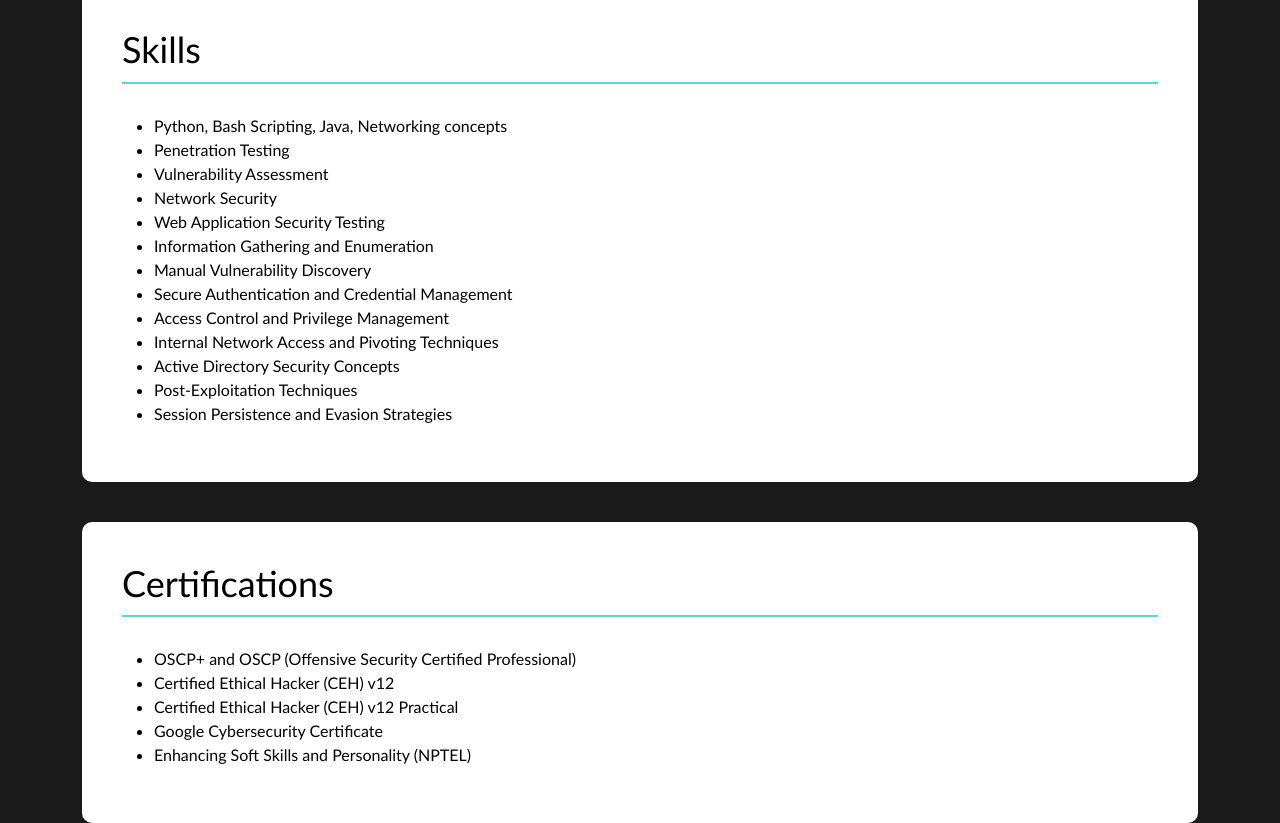
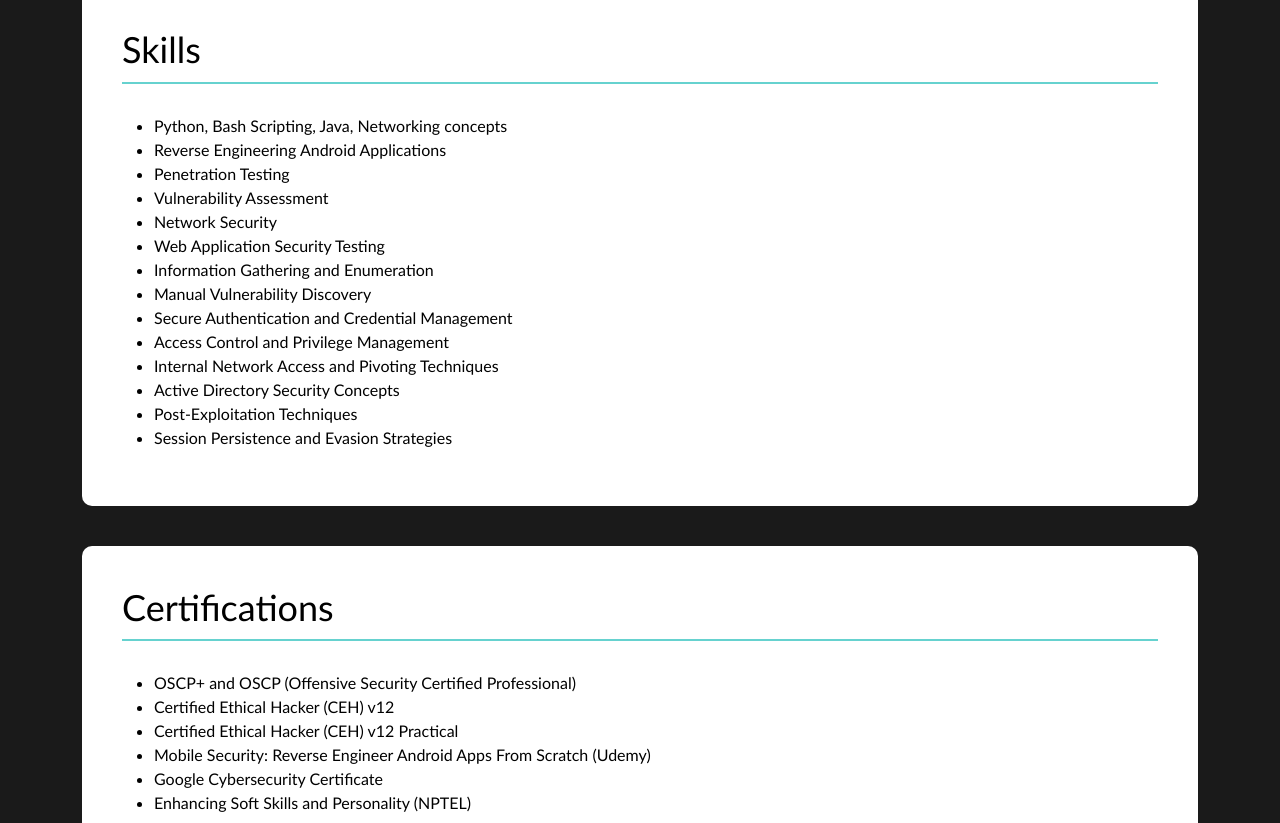
Before and after one commit to passioncoder5/portfolio, a plain HTML site: page index.html in a window 1280 px wide. Shown: the part 1540-2363 px from the top of the page. Drawn offline with nearby package versions, Linux system fonts and the light colour scheme.

Commit message:
Update index.html for a new cert reverse engineering android applications udemy cert

```diff
--- a/index.html
+++ b/index.html
@@ -185,6 +185,7 @@
         <h2>Skills</h2>
         <ul>
             <li>Python, Bash Scripting, Java, Networking concepts</li>
+            <li>Reverse Engineering Android Applications</li>
             <li>Penetration Testing</li>
             <li>Vulnerability Assessment</li>
             <li>Network Security</li>
@@ -211,6 +212,7 @@
           <li>OSCP+ and OSCP (Offensive Security Certified Professional)</li>
           <li>Certified Ethical Hacker (CEH) v12</li>
           <li>Certified Ethical Hacker (CEH) v12 Practical</li>
+          <li>Mobile Security: Reverse Engineer Android Apps From Scratch (Udemy)</li>
           <li>Google Cybersecurity Certificate</li>
           <li>Enhancing Soft Skills and Personality (NPTEL)</li>
         </ul>
```
